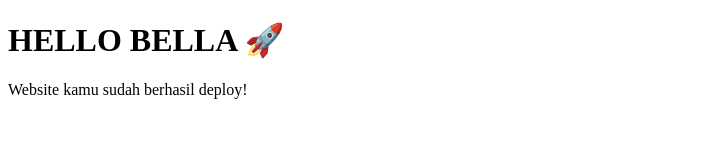
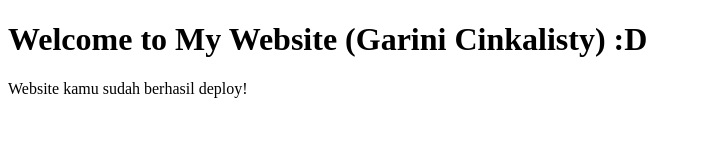
Before and after one commit to Thender9595/js, a website: page index.html in a window 1280 px wide. Shown: the whole page, without its empty margins (0-701 px from the left). Drawn offline with Linux system fonts and the light colour scheme.

Commit message:
ganti nama

```diff
--- a/index.html
+++ b/index.html
@@ -4,7 +4,7 @@
   <title>Web Bella 🔥</title>
 </head>
 <body>
-  <h1>HELLO BELLA 🚀</h1>
+  <h1>Welcome to My Website (Garini Cinkalisty) :D</h1>
   <p>Website kamu sudah berhasil deploy!</p>
 </body>
 </html>
```
